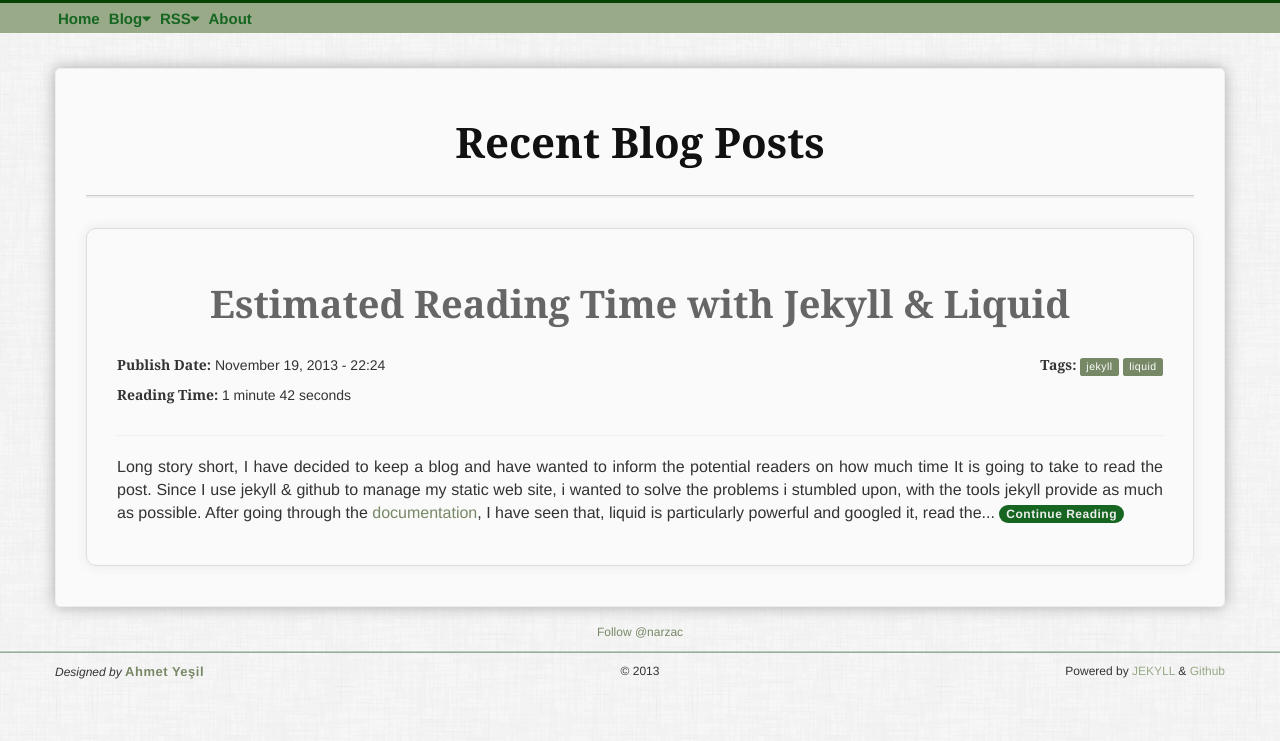
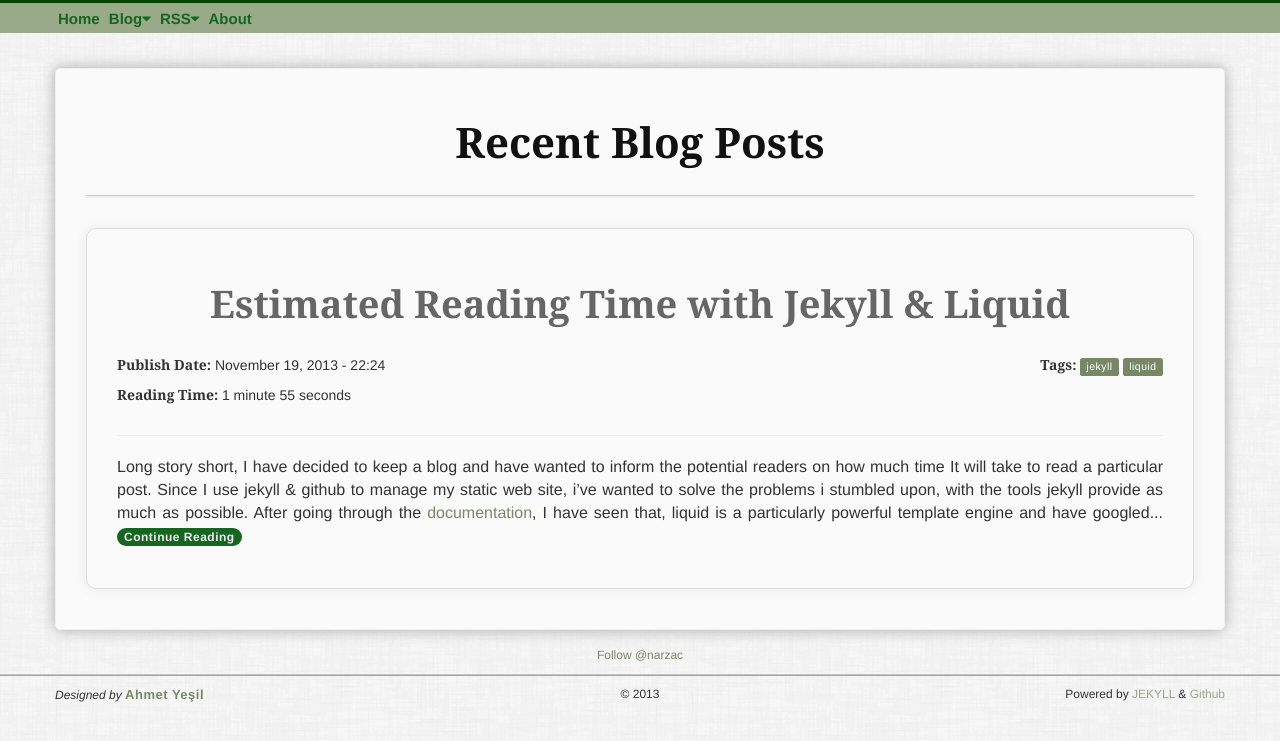
Before and after one commit to narzac/narzac.github.io, a Jekyll site: the page built from index.html, in a window 1280 px wide. Shown: the top 741 px of the page. Built offline with Jekyll 4.4.1, drawn with Linux system fonts in a browser that asks for light colours; nearby versions of some CDN libraries; comment, search, counter and statistics services are not loaded.

Commit message:
fix: grammar and minor content update

```diff
--- a/_posts/programming/2013-11-19-estimated-reading-time-with-jekyll.md
+++ b/_posts/programming/2013-11-19-estimated-reading-time-with-jekyll.md
@@ -8,10 +8,10 @@ title:  "Estimated Reading Time with Jekyll &amp; Liquid"
 tags: jekyll liquid
 ---
 
-Long story short, I have decided to keep a blog and have wanted to inform the potential readers on how much time It is going to take to read the post.
- Since I use jekyll & github to manage my static web site, i wanted to solve the problems i stumbled upon, with the tools jekyll provide as much as possible.
- After going through the [documentation](http://jekyllrb.com/docs/home/), I have seen that, liquid is particularly powerful and googled it,
-read the Shopify's liquid [wiki](https://github.com/Shopify/liquid/wiki/Liquid-for-Designers) and come up with the following solution. Hope this can save you some time.
+Long story short, I have decided to keep a blog and have wanted to inform the potential readers on how much time It will take to read a particular post.
+ Since I use jekyll & github to manage my static web site, i've wanted to solve the problems i stumbled upon, with the tools jekyll provide as much as possible.
+ After going through the [documentation](http://jekyllrb.com/docs/home/), I have seen that, liquid is a particularly powerful template engine and have googled it,
+read through the Shopify's liquid [wiki](https://github.com/Shopify/liquid/wiki/Liquid-for-Designers) and have come up with the following solution. Hope this can save you some time.
 
 {% highlight text %}
 
@@ -47,5 +46,6 @@ to calculate time, print tags and some html markup. This file is included from _
 {% endraw %}
 {% endhighlight %}
 
-Then you are good to go with the above code. Even better if you don't have this code in a separate include file, then replace "include.caller.content" with "page.content" and you are done.
-That is all about this post, feel free to ask further quesitons.
+Then you are good to go with the above code. Even simpler if you don't have this code in a separate include file, then replace "include.caller.content" with "page.content" and you are done. So you've guessed right,
+'include.caller.content' is used to pass 'page.content' if 'caller = page', when there is a separate include file such as post-meta.html.
+That is all about this post, feel free to ask further quesitons <span class="fontelico-emo-happy"></span>
```
Also changed, not shown: other parts of _posts/programming/2013-11-19-estimated-reading-time-with-jekyll.md (+2 -3 lines), about.html (+4 -4 lines).
